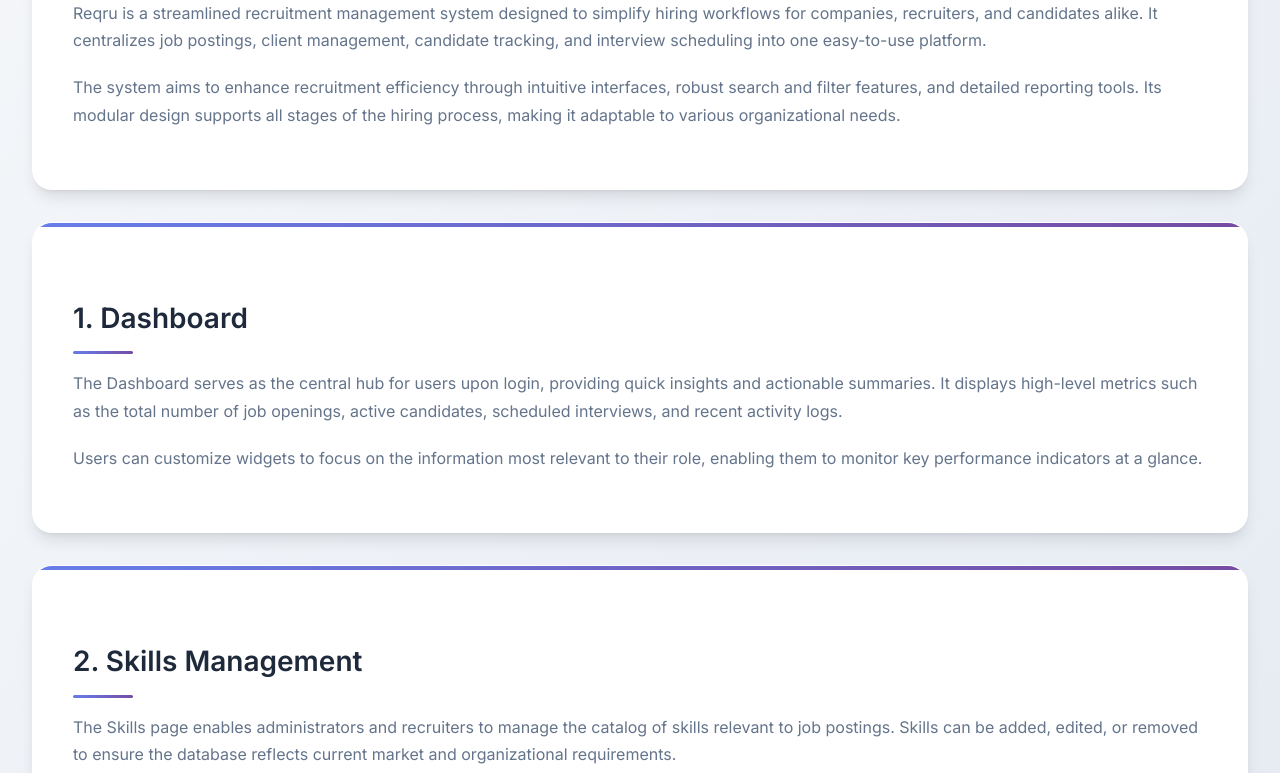
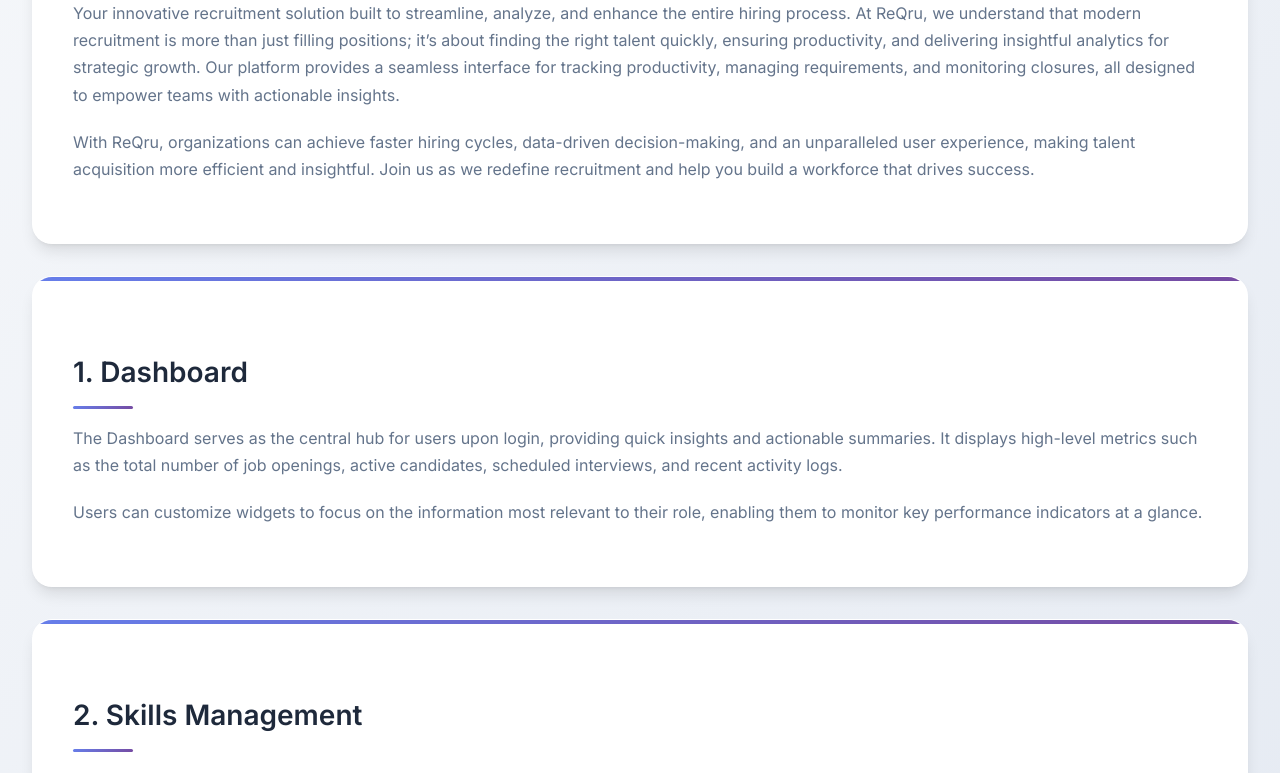
Before and after one commit to adityagrover111/reqru-doc, a plain HTML site: page index.html in a window 1280 px wide. Shown: the part 217-990 px from the top of the page. Drawn offline with Linux system fonts and the light colour scheme.

Commit message:
edited details

```diff
--- a/index.html
+++ b/index.html
@@ -62,18 +62,23 @@
 
     <div class="container">
       <section id="overview">
-        <h1>Reqru Recruitment Platform</h1>
+        <h1>ReQru Recruitment Platform</h1>
         <p>
-          Reqru is a streamlined recruitment management system designed to
-          simplify hiring workflows for companies, recruiters, and candidates
-          alike. It centralizes job postings, client management, candidate
-          tracking, and interview scheduling into one easy-to-use platform.
+          Your innovative recruitment solution built to streamline, analyze, and
+          enhance the entire hiring process. At ReQru, we understand that modern
+          recruitment is more than just filling positions; it’s about finding
+          the right talent quickly, ensuring productivity, and delivering
+          insightful analytics for strategic growth. Our platform provides a
+          seamless interface for tracking productivity, managing requirements,
+          and monitoring closures, all designed to empower teams with actionable
+          insights.
         </p>
         <p>
-          The system aims to enhance recruitment efficiency through intuitive
-          interfaces, robust search and filter features, and detailed reporting
-          tools. Its modular design supports all stages of the hiring process,
-          making it adaptable to various organizational needs.
+          With ReQru, organizations can achieve faster hiring cycles,
+          data-driven decision-making, and an unparalleled user experience,
+          making talent acquisition more efficient and insightful. Join us as we
+          redefine recruitment and help you build a workforce that drives
+          success.
         </p>
       </section>
 
@@ -343,7 +348,7 @@
       <section id="team">
         <h2>9. Team Management</h2>
         <p>
-          Manage user accounts and roles within the Reqru platform. Assign
+          Manage user accounts and roles within the ReQru platform. Assign
           permissions and roles such as admin, recruiter, or client user to
           control access and functionality.
         </p>
```
